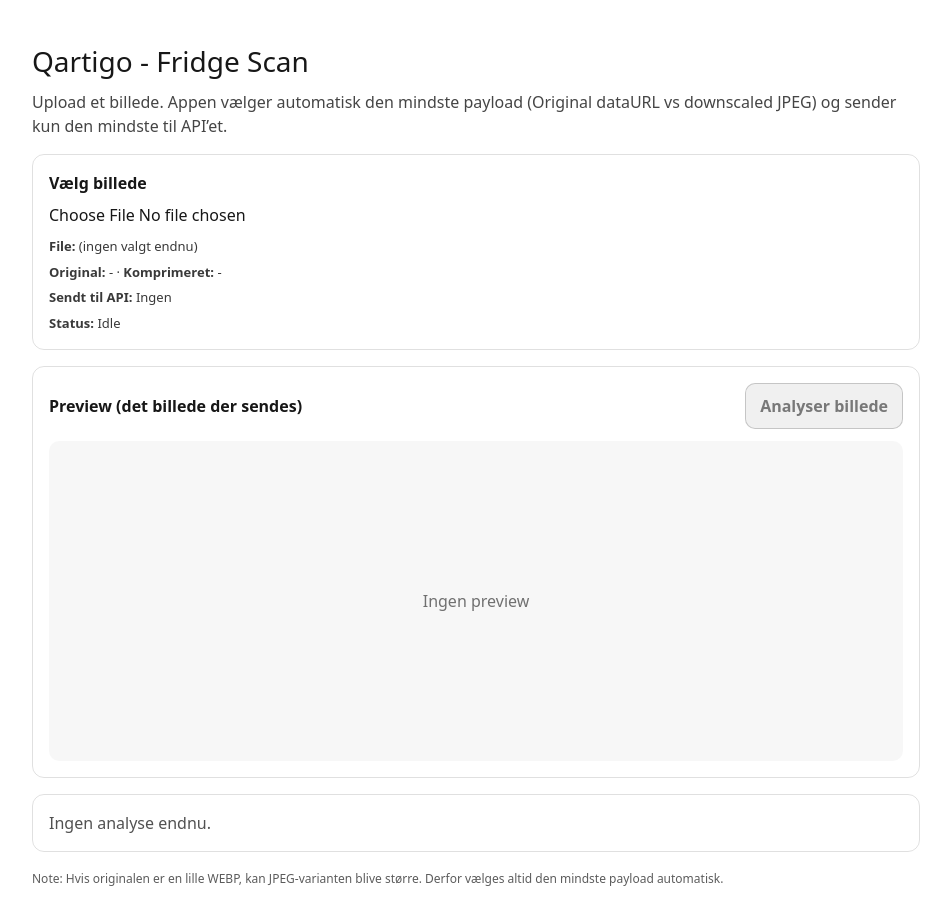
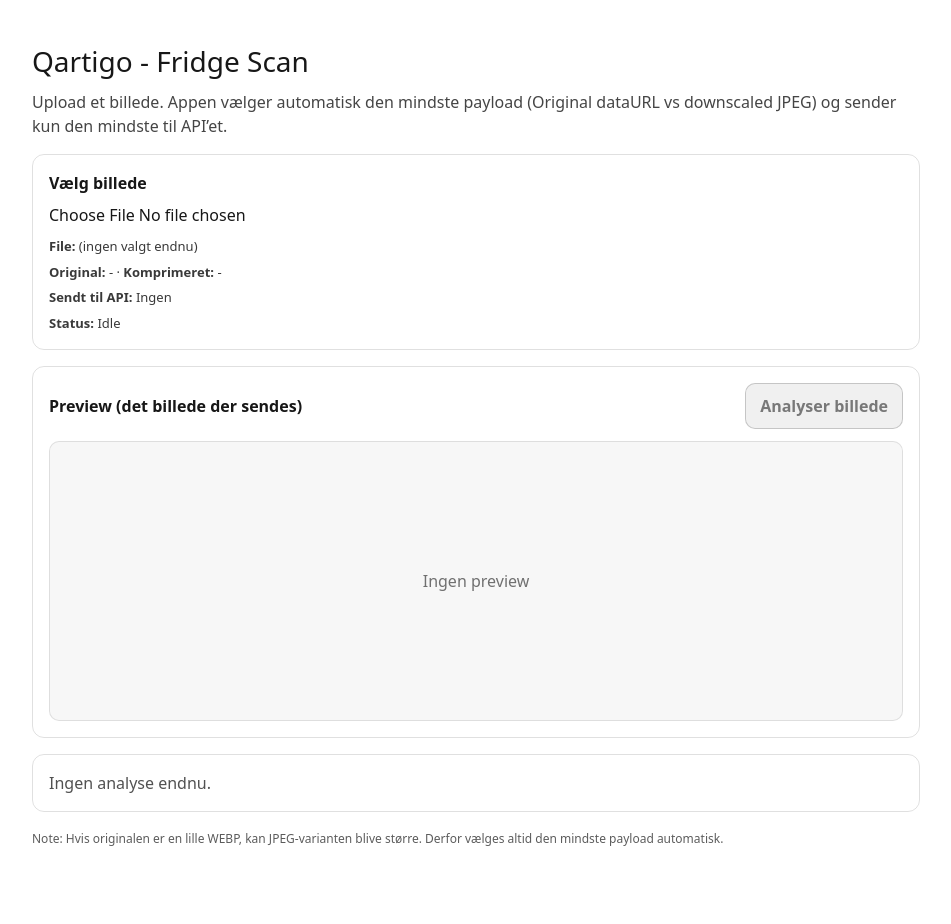
Before and after one commit to christianfrederiksenmusic/foodfolder, a Next.js app: page / in a window 1280 px wide. Shown: the top 924 px of the page, without its empty margins (164-1115 px from the left). After the commit the page ends 888 px from the top, so only its background shows below. Built offline with nearby package versions, Linux system fonts and the light colour scheme.

Commit message:
UI: preview should never crop; show contained thumbnail

```diff
--- a/app/page.tsx
+++ b/app/page.tsx
@@ -320,8 +320,9 @@
             borderRadius: 10,
             overflow: "hidden",
             background: "rgba(0,0,0,0.03)",
-            height: 320,
-            maxHeight: 320,
+            border: "1px solid rgba(0,0,0,0.10)",
+            height: 280,
+            maxHeight: 280,
             padding: 12,
             display: "flex",
             alignItems: "center",
@@ -332,7 +333,7 @@
             <img
               src={chosen.dataUrl}
               alt="Chosen preview"
-              style={{ width: "100%", height: "100%", objectFit: "contain", display: "block" }}
+              style={{ maxWidth: "100%", maxHeight: "100%", objectFit: "contain", display: "block" }}
             />
           ) : (
             <div style={{ opacity: 0.6 }}>Ingen preview</div>
```
